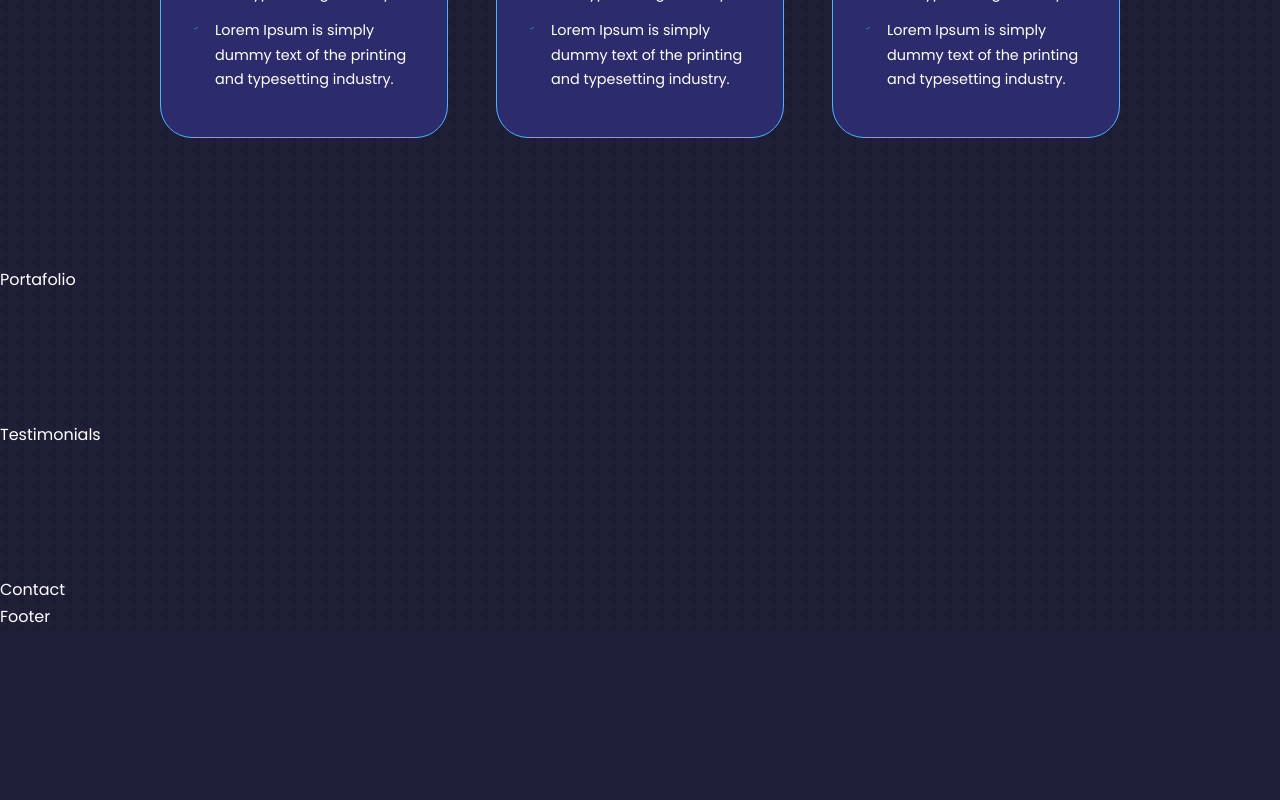
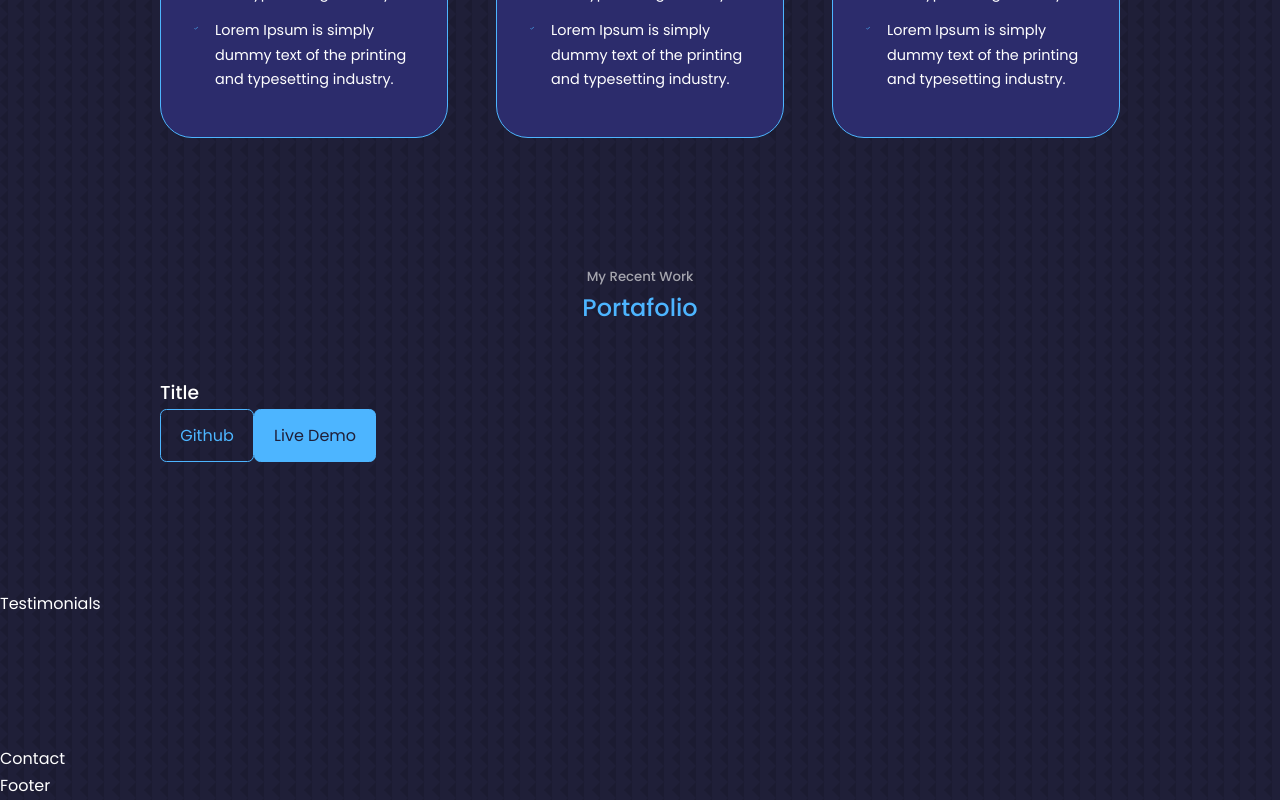
Before and after one commit to Erik161/React-Portafolio-Website, a React (Vite) app: page / in a window 1280 px wide. Shown: the part 2962-3762 px from the top of the page. Before the commit the page ends 3592 px from the top, so only its background shows below. Built offline with nearby package versions, Linux system fonts and the light colour scheme.

Commit message:
Portfolio Component JSX

```diff
--- a/src/components/portafolio/Portafolio.jsx
+++ b/src/components/portafolio/Portafolio.jsx
@@ -4,7 +4,20 @@ import './portafolio.css';
 
 const Portafolio = () => {
   return (
-    <section id='portfolio' >Portafolio</section>
+    <section id='portfolio' >
+      <h5>My Recent Work</h5>
+      <h2>Portafolio</h2>
+
+      <div className='container portfolio__container'>
+        <article className='portfolio__item'>
+          <div className='portfolio__item-image'>
+          </div>
+          <h3>Title</h3>
+          <a href='' className='btn' target='_blank'>Github</a>
+          <a href='' className='btn btn-primary' target='_blank'>Live Demo </a>
+        </article>
+      </div>
+    </section>
   )
 }
 
```
Also changed, not shown: 2 other files (tests, documents, lock files or other folders).
